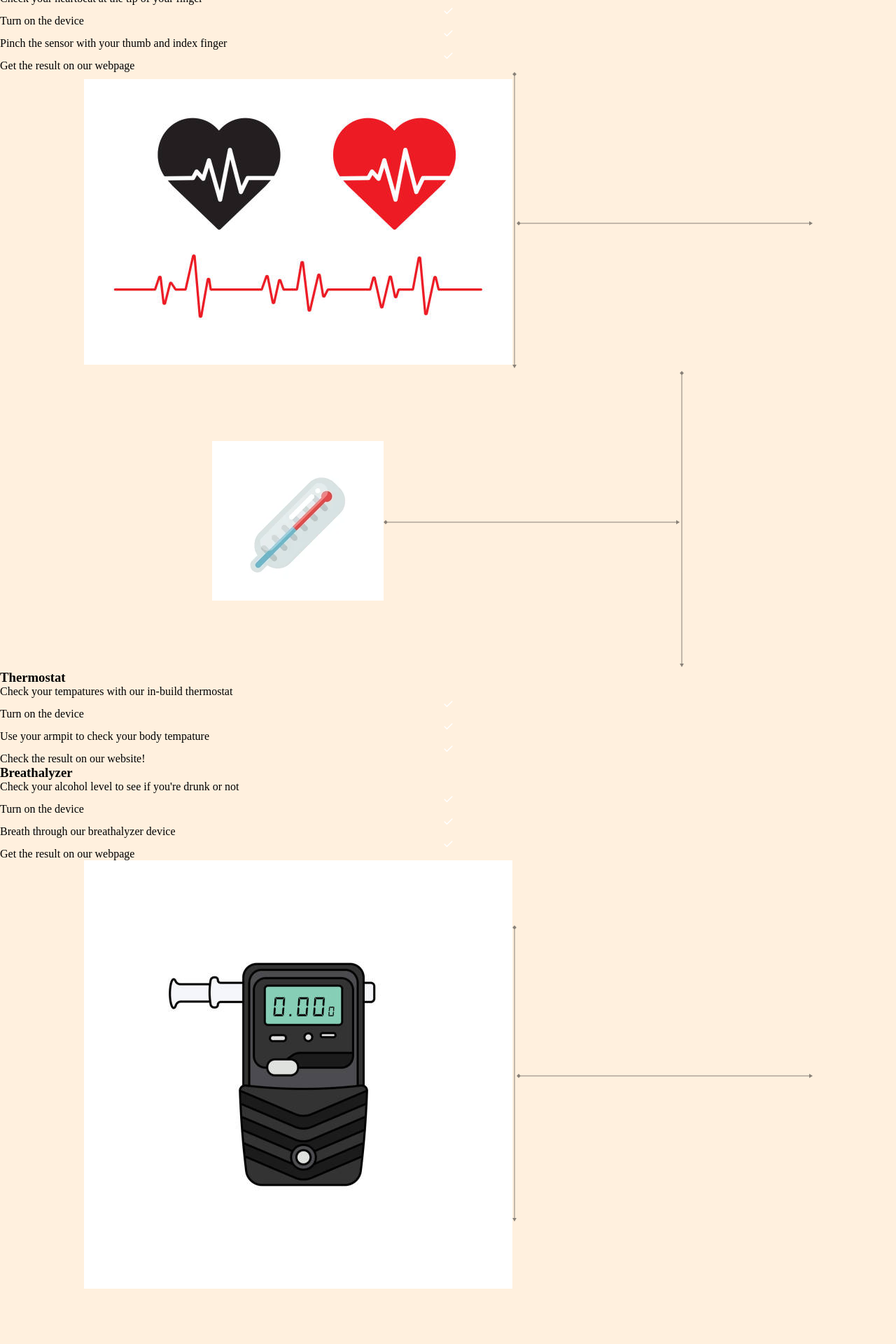
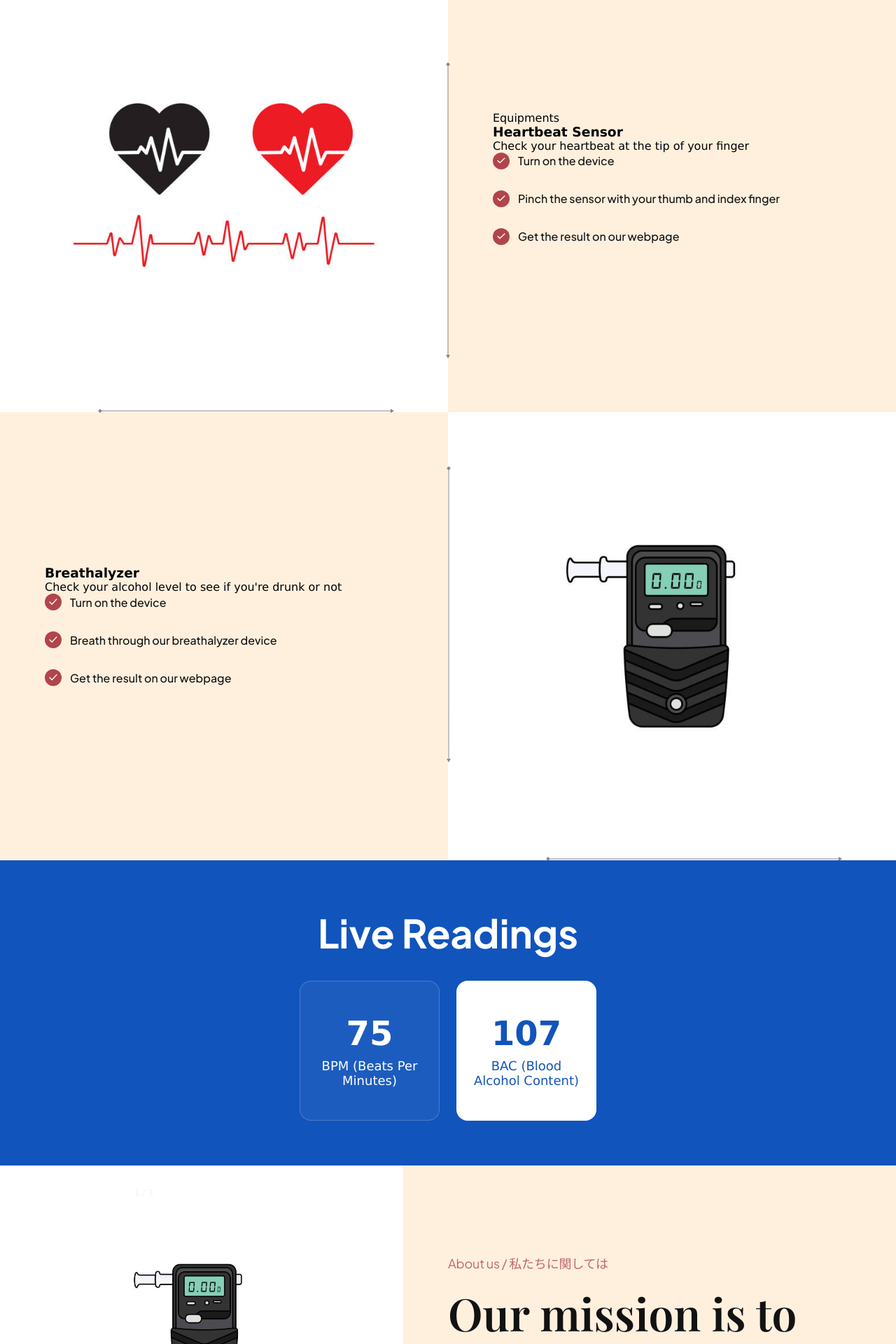
Before and after one commit to Orniepay/VitalCare, a Flask app: page / in a window 1280 px wide. Shown: the part 960-2880 px from the top of the page at 70% size. Before the commit the page ends 2801 px from the top, so only its background shows below. Run offline with Flask 3, Linux system fonts and the light colour scheme.

Commit message:
Added last features before showcase

```diff
--- /dev/null
+++ b/templates/css/sections/about.css
@@ -0,0 +1,77 @@
+.about-us{
+    display: flex;
+    min-height: 720px;
+    overflow: hidden;
+ }
+
+.about-us__image{
+    flex: 1;
+    display: flex;
+    flex-direction: column;
+    justify-content: center;
+
+    background: var(--color-white);
+    position: relative;
+ }
+
+ .about-us__image div{
+    padding: 32px 64px;
+    flex: 1;
+    display: flex;
+    align-items: center;
+    background-position: center;
+    background-repeat: no-repeat;
+    background-size: contain;
+ }
+
+ .about-us__image-slide3{
+
+}
+
+.about-us__image-slide2{
+   border-bottom: 8px solid var(--color-creamson);
+ }
+
+ .about-us__image-sushi3 img{
+    width: 225px;
+    height: 225px;
+ }
+
+ .about-us__image-sushi2 img{
+    width: 240px;
+    height: 160px;
+ }
+
+ .about-us__button{
+    position: absolute;
+    right: 0;
+
+    padding: 12px 32px;
+    min-height: 64px;
+
+    background: var(--secondary-color);
+    border-radius: 32px 0 0 32px;
+    border: 0;
+    outline: 0;
+
+    color: #fff;
+    font-family: var(--plus-jarkarta-sans);
+    font-weight: 500px;
+    font-size: 18px;
+    line-height: 23px;
+    cursor: pointer;
+ }
+
+ .about-us__button img {
+    object-fit: contain;
+    margin-left: 32px;
+  }
+
+  .about-us__content {
+    padding: 64px;
+
+    flex: 1;
+    display: flex;
+    justify-content: center;
+    flex-direction: column;
+  }
--- /dev/null
+++ b/templates/css/sections/popular.css
@@ -0,0 +1,65 @@
+.number-readings{
+    padding: 64px;
+    display: flex;
+    flex-direction: column;
+    background-color: #1154bc;
+    background-position: center;
+    background-repeat: no-repeat;
+    background-size: contain;
+
+    overflow: hidden;
+}
+
+.sensor-readings__catalogue {
+    display: flex;
+    justify-content: center;
+    gap: 24px;
+}
+
+.sensor-readings__title {
+    font-size: 56px;
+    font-weight: 600px;
+    font-family: var(--plus-jakarta-sans);
+    line-height: 78px;
+    color: #fff;
+    text-align: center;
+    padding-bottom: 30px;
+}
+
+.sensor-readings__card {
+    width: 200px;
+    height: 200px;
+    display: flex;
+    flex-direction: column;
+    align-items: center;
+    justify-content: center;
+    background: rgba(255, 255, 255, 0.05);
+    border: 1px solid rgba(255, 255, 255, 0.2);
+    border-radius: 16px;
+    padding: 16px;
+    text-align: center;
+}
+
+.sensor-readings__card-number {
+    font-size: 48px;
+    font-weight: bold;
+    color: #fff;
+}
+
+.sensor-readings__card-text {
+    font-size: 18px;
+    color: #fff;
+    margin-top: 8px;
+}
+
+.sensor-readings__card.active-card {
+    background: #fff;
+}
+
+.sensor-readings__card.active-card .sensor-readings__card-number {
+    color: #1154bc;
+}
+
+.sensor-readings__card.active-card .sensor-readings__card-text {
+    color: #1154bc;
+}
--- a/templates/index.html
+++ b/templates/index.html
@@ -6,7 +6,74 @@
     <link rel="icon" type="image/png" href="assets/heart-rate.png"/>
     <title>VitalsCare: Remote Patient Monitoring System</title>
     <link rel="stylesheet" href="css/styles.css">
+    <script src="https://cdn.jsdelivr.net/npm/chart.js"></script>
+    <style>
+        * {box-sizing: border-box;}
+        body {font-family: Verdana, sans-serif;}
+        .mySlides {display: none;}
+        img {vertical-align: middle;}
+
+        /* Slideshow container */
+        .slideshow-container {
+          max-width: 1000px;
+          position: relative;
+          margin: auto;
+        }
+
+        /* Caption text */
+        .text {
+          color: #f2f2f2;
+          font-size: 15px;
+          padding: 8px 12px;
+          position: absolute;
+          bottom: 8px;
+          width: 100%;
+          text-align: center;
+        }
+
+        /* Number text (1/3 etc) */
+        .numbertext {
+          color: #f2f2f2;
+          font-size: 12px;
+          padding: 8px 12px;
+          position: absolute;
+          top: 0;
+        }
+
+        /* The dots/bullets/indicators */
+        .dot {
+          height: 15px;
+          width: 15px;
+          margin: 0 2px;
+          background-color: #bbb;
+          border-radius: 50%;
+          display: inline-block;
+          transition: background-color 0.6s ease;
+        }
+
+        .active {
+          background-color: #717171;
+        }
+
+        /* Fading animation */
+        .fade {
+          animation-name: fade;
+          animation-duration: 1.5s;
+        }
+
+        @keyframes fade {
+          from {opacity: .4}
+          to {opacity: 1}
+        }
+
+        /* On smaller screens, decrease text size */
+        @media only screen and (max-width: 300px) {
+          .text {font-size: 11px}
+        }
+    </style>
 </head>
+
+
 
 <body>
     <header>
@@ -64,117 +131,51 @@
     </section>
 
     <section class="equipment" id="equipment">
+        <link rel="stylesheet" href="/templates/css/sections/equipment.css">
         <!-- Equipment Section -->
         <section class="heartbeat-equipment">
-          <div class = "equipment__content"
-          data-aos="fade-right">
+            <!-- Image on the left -->
+            <div class="equipment_image flex-center" data-aos="fade-left">
+              <img src="/templates/assets/heartbeat.png" alt="heartbeat-1"/>
+
+              <div class="equipment__arrow equipment__arrow-right">
+                <img src="/templates/assets/arrow-vertical.svg" alt="arrow-vertical"/>
+              </div>
+
+              <div class="equipment__arrow equipment__arrow-bottom">
+                <img src="/templates/assets/arrow-horizontal.svg" alt="arrow-horizontal"/>
+              </div>
+            </div>
+
+            <!-- Content on the right -->
+            <div class="equipment__content" data-aos="fade-right">
               <p class="equip__subtitle">Equipments</p>
-            <h3 class = "equip__title"> Heartbeat Sensor</h3>
+              <h3 class="equip__title">Heartbeat Sensor</h3>
               <p class="equip__description">Check your heartbeat at the tip of your finger</p>
 
               <ul class="equipment__list">
                 <li>
-                <div class="equipment__icon
-                flex-center">
-                  <img src="assets/check.svg"
-                  alt="check"/>
+                  <div class="equipment__icon flex-center">
+                    <img src="assets/check.svg" alt="check"/>
                   </div>
                   <p>Turn on the device</p>
                 </li>
-
                 <li>
-                <div class="equipment__icon
-                flex-center">
-                  <img src="assets/check.svg"
-                  alt="check"/>
+                  <div class="equipment__icon flex-center">
+                    <img src="assets/check.svg" alt="check"/>
                   </div>
                   <p>Pinch the sensor with your thumb and index finger</p>
                 </li>
-
                 <li>
-                <div class="equipment__icon
-                flex-center">
-                  <img src="assets/check.svg"
-                  alt="check"/>
+                  <div class="equipment__icon flex-center">
+                    <img src="assets/check.svg" alt="check"/>
                   </div>
                   <p>Get the result on our webpage</p>
                 </li>
               </ul>
             </div>
-
-          <div class="equipment_image
-          flex-center">
-            <img src="/templates/assets/heartbeat.png" alt="heartbeat-1"
-            data-aos="fade-left"/>
-
-            <div class="equipment__arrow
-            equipment__arrow-left">
-              <img src="/templates/assets/arrow-vertical.svg"
-              alt="arrow-vertical"/>
-            </div>
-
-            <div class="equipment__arrow
-            equipment__arrow-bottom">
-              <img src="/templates/assets/arrow-horizontal.svg"
-              alt="arrow-horizontal"/>
-            </div>
-          </div>
           </section>
 
-        <section class="thermostat-equipment">
-          <div class="equipment_image
-          flex-center">
-            <img src="/templates/assets/thermostat.png" alt="thermostat"
-            data-aos="fade-right"/>
-
-            <div class="equipment__arrow
-            equipment__arrow-top">
-              <img src="/templates/assets/arrow-horizontal.svg"
-              alt="arrow-horizontal"/>
-            </div>
-
-            <div class="equipment__arrow
-            equipment__arrow-right">
-              <img src="/templates/assets/arrow-vertical.svg"
-              alt="arrow-vertical"/>
-            </div>
-          </div>
-
-          <div class = "equipment__content"
-          data-aos="fade-left">
-            <h3 class = "equip__title"> Thermostat </h3>
-            <p class="equip__description">Check your tempatures with our in-build thermostat</p>
-
-            <ul class="equipment__list">
-              <li>
-                <div class="equipment__icon
-                flex-center">
-                  <img src="assets/check.svg"
-                  alt="check"/>
-                </div>
-                <p>Turn on the device</p>
-              </li>
-
-              <li>
-                <div class="equipment__icon
-                flex-center">
-                  <img src="assets/check.svg"
-                  alt="check"/>
-                </div>
-                <p>Use your armpit to check your body tempature</p>
-              </li>
-
-              <li>
-                <div class="equipment__icon
-                flex-center">
-                  <img src="assets/check.svg"
-                  alt="check"/>
-                </div>
-                <p>Check the result on our website!</p>
-              </li>
-            </ul>
-          </div>
-        </section>
 
         <section class="breathalyzer-equipment">
             <div class = "equipment__content"
@@ -232,7 +233,83 @@
         </section>
     </section>
 
+    <section class="number-readings" id="readings">
+        <link rel="stylesheet" href="/templates/css/sections/popular.css">
+        <h2 class="sensor-readings__title" data-aos="flip-up">Live Readings</h2>
+        <section class="sensor-readings__catalogue" data-aos="fade-right">
+            <article class="sensor-readings__card">
+                <div class="sensor-readings__card-number">75</div>
+                <p class="sensor-readings__card-text">BPM (Beats Per Minutes)</p>
+            </article>
 
+            <article class="sensor-readings__card active-card" data-aos="fade-left">
+                <div class="sensor-readings__card-number">107</div>
+                <p class="sensor-readings__card-text">BAC (Blood Alcohol Content)</p>
+            </article>
+        </section>
+    </section>
+
+    <section class="about-us" id="about-us">
+        <link rel="stylesheet" href="/templates/css/sections/about.css">
+        <div class="about-us__image">
+            <div class="about-us__image-slide2">
+                <div class="mySlides fade">
+                  <div class="numbertext">1 / 3</div>
+                  <img src="/templates/assets/breathalyzer.png" style="width:100%">
+                </div>
+
+                <div class="mySlides fade">
+                  <div class="numbertext">2 / 3</div>
+                  <img src="/templates/assets/thermostat.png" style="width:100%">
+                </div>
+
+                <div class="mySlides fade">
+                  <div class="numbertext">3 / 3</div>
+                  <img src="/templates/assets/heartbeat.png" style="width:100%">
+                </div>
+            </div>
+
+            <div style="text-align:center">
+                <span class="dot"></span>
+                <span class="dot"></span>
+                <span class="dot"></span>
+              </div>
+
+            <script>
+                let slideIndex = 0;
+                showSlides();
+
+                function showSlides() {
+                  let i;
+                  let slides = document.getElementsByClassName("mySlides");
+                  let dots = document.getElementsByClassName("dot");
+                  for (i = 0; i < slides.length; i++) {
+                    slides[i].style.display = "none";
+                  }
+                  slideIndex++;
+                  if (slideIndex > slides.length) {slideIndex = 1}
+                  for (i = 0; i < dots.length; i++) {
+                    dots[i].className = dots[i].className.replace(" active", "");
+                  }
+                  slides[slideIndex-1].style.display = "block";
+                  dots[slideIndex-1].className += " active";
+                  setTimeout(showSlides, 2000); // Change image every 2 seconds
+                }
+            </script>
+
+          <div class="about-us__image-slide3">
+
+          </div>
+        </div>
+
+        <div class="about-us__content" data-aos="fade-left">
+          <p class="sushi__subtitle">About us / 私たちに関しては</p>
+          <h3 class="sushi__title"> Our mission is to bring Japanese flavor to you.</h3>
+          <p class="sushi__description">We will continue to provide the experience of Omotenashi,
+            the Japanese mindset of hospitality, with our shopping and dining for our customers.
+          </p>
+        </div>
+      </section>
 
     <script src="https://unpkg.com/aos@next/dist/aos.js"></script>
 </body>
```
Lines whose indentation alone changed are shown as unchanged.
